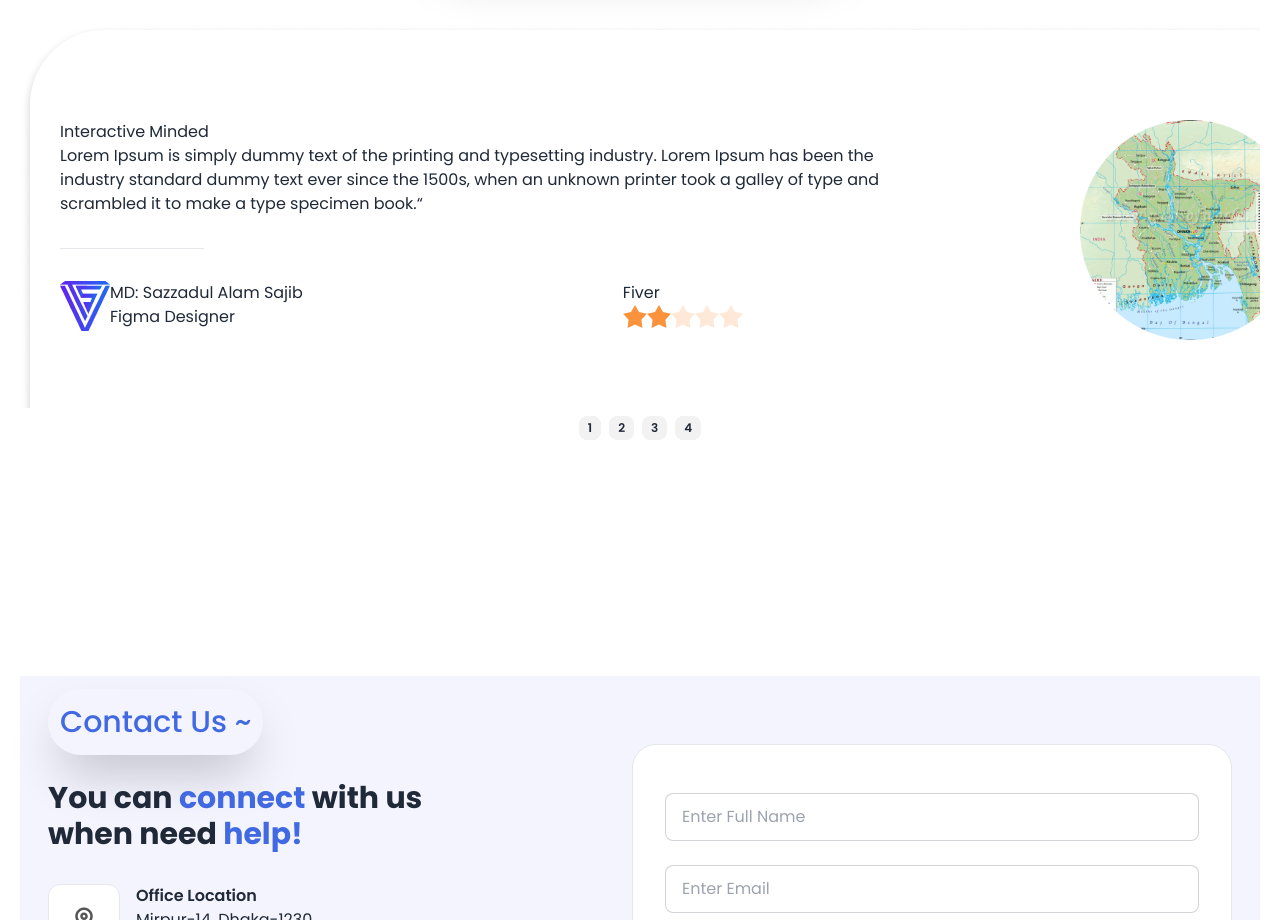
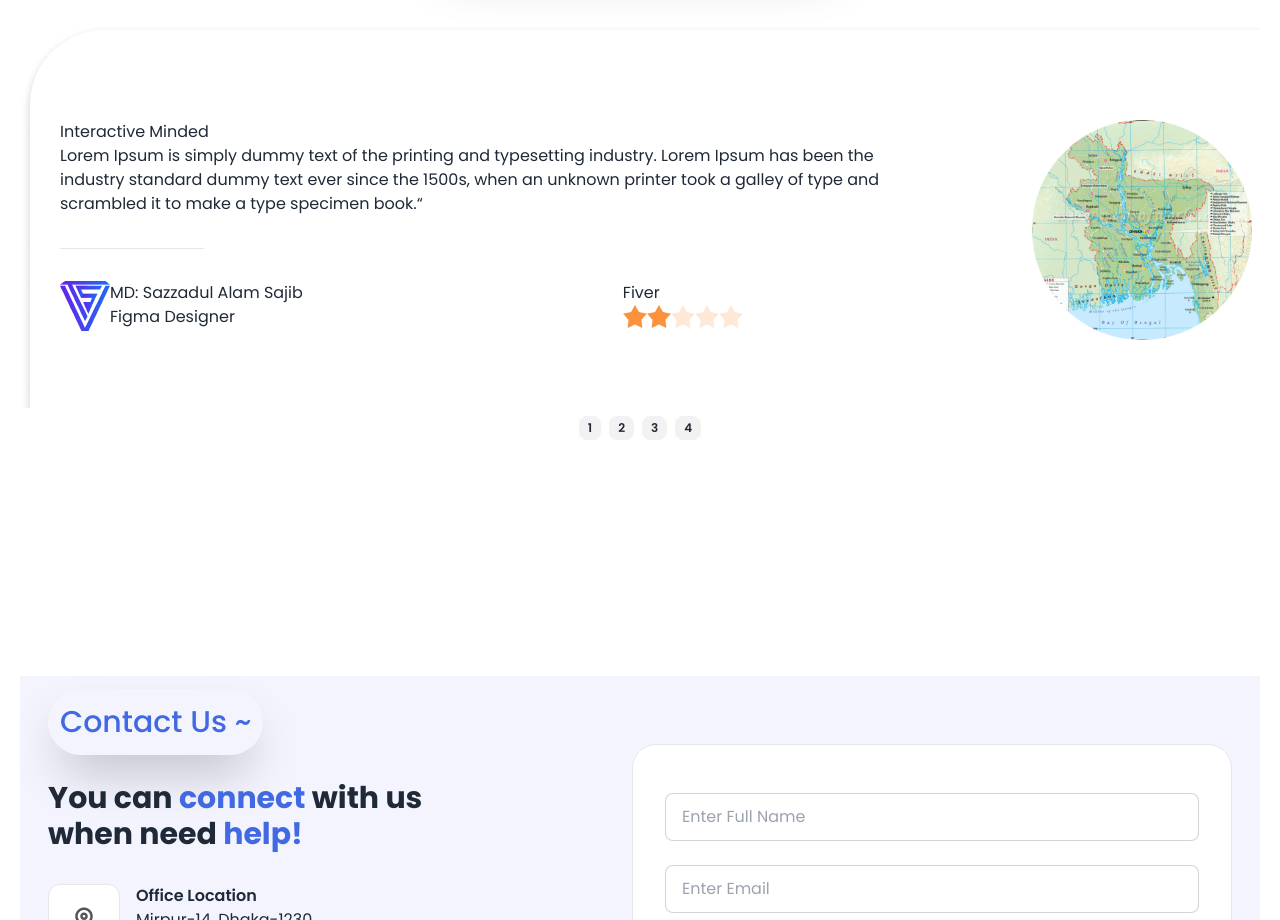
Before and after one commit to MahmudulMahi/-company-website, a React (Vite) app: page / in a window 1280 px wide. Shown: the part 2820-3740 px from the top of the page. Built offline with nearby package versions, Linux system fonts and the light colour scheme.

Commit message:
create what our clients think

```diff
--- a/src/components/Layouts/WhatOurClients/WhatOurClients.jsx
+++ b/src/components/Layouts/WhatOurClients/WhatOurClients.jsx
@@ -7,7 +7,7 @@ const WhatOurClients = () => {
         <span className='shadow-2xl rounded-full p-0 md:p-3'>~ What Our Clients think ~</span>
       </div>
       <div className="carousel w-full h-full mt-20" style={{ backgroundImage: "url('/asset/Rectangle 248 (1).png')" }}>
-        <div id="item1" className=" flex p-10 carousel-item w-full space-x-48 mt-14 ">
+        <div id="item1" className=" flex p-10 carousel-item w-full space-x-28 mt-14 ">
           <div className='flex-1  '>
             <h2>Interactive Minded</h2>
             <p>Lorem Ipsum is simply dummy text of the printing and typesetting industry. Lorem Ipsum has been the industry standard dummy text ever since the 1500s, when an unknown printer took a galley of type and scrambled it to make a type specimen book.“</p>
@@ -32,7 +32,7 @@ const WhatOurClients = () => {
               </div>
             </div>
           </div>
-          <div className=''>
+          <div className='pr-12'>
             <img src={profailimg} className="w-[220px]" />
           </div>
         </div>
```
